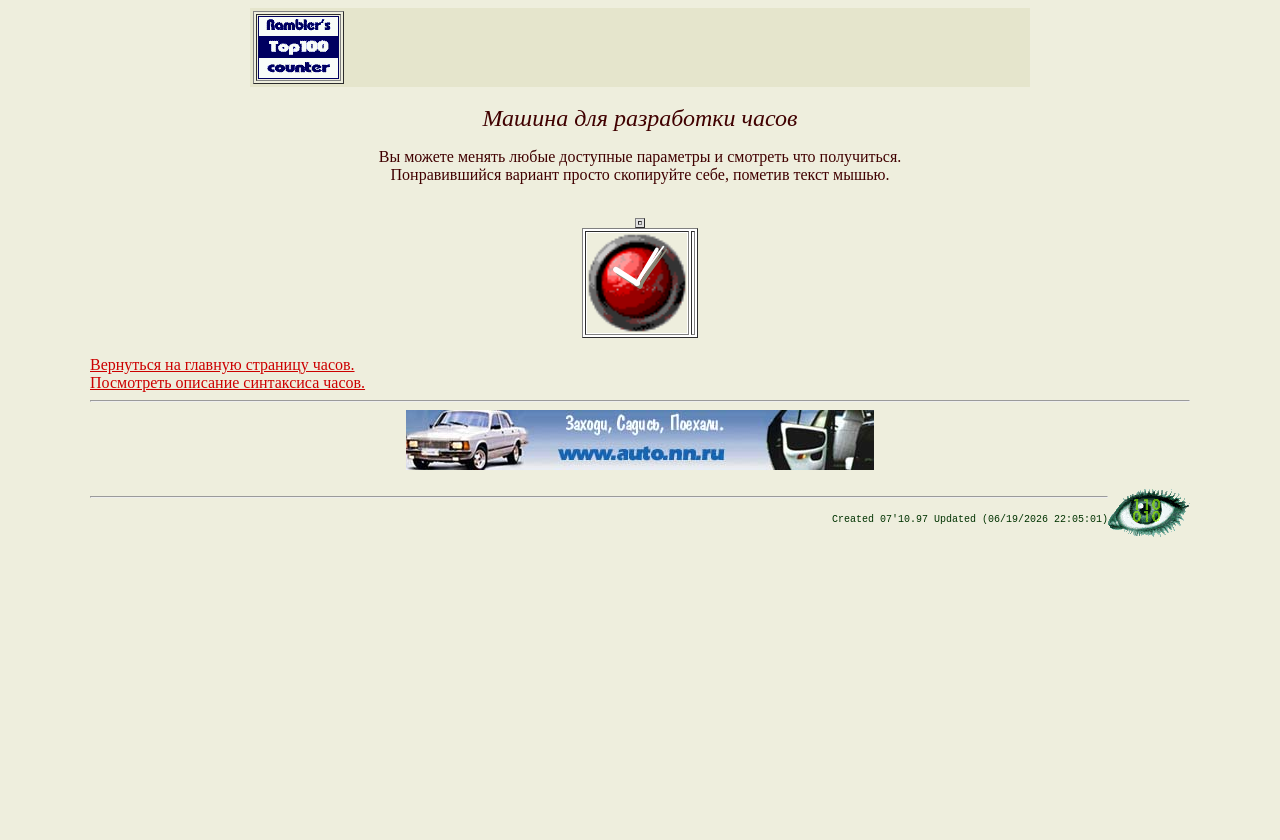
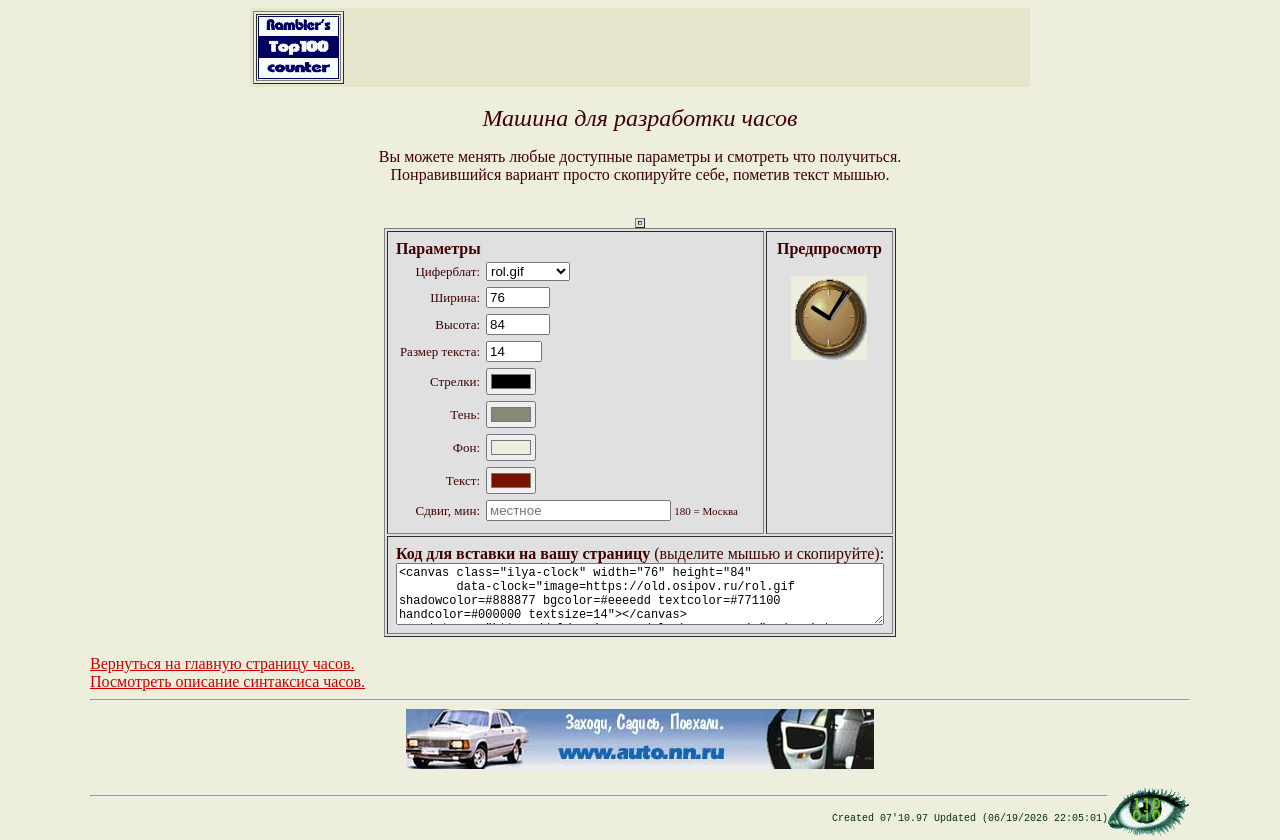
Before and after one commit to ilya000/old.osipov.ru, a plain HTML site: page c_conkit.htm in a window 1280 px wide. Before the commit the page ends 800 px from the top, so only its background shows below. Drawn offline with Linux system fonts and the light colour scheme.

Commit message:
Rebuild the clock construction kit (Clockconkit.class) as interactive JS
c_conkit.htm's original 'Машина для разработки часов' was the Clockconkit.class
applet — pick clock parameters, see the result, copy the code. Reconstruct it as a
JS panel (clock-kit.js): live controls (face, size, colours, text size, time offset),
a real-time preview via clock-canvas.js, and a ready-to-paste <canvas> snippet with
absolute URLs. Expose IlyaClock.start() from clock-canvas.js so the preview
re-renders on every change. Original applet preserved in original-java/.

```diff
--- a/c_conkit.htm
+++ b/c_conkit.htm
@@ -20,7 +20,7 @@
 <center>
 
 <Table border=1 bgcolor=#E0E0E0><tr><td>
-<!-- [ОРИГИНАЛ 1997, автор iLya] Ниже — исходный Java-апплет-конструктор Clockconkit.class. Не работает в современных браузерах; сохранён как история (класс в папке original-java/). Интерактивный конструктор намеренно не реконструирован — это была среда сборки часов, а не сами часы.
+<!-- [ОРИГИНАЛ 1997, автор iLya] Ниже — исходный Java-апплет-конструктор Clockconkit.class. Не работает в современных браузерах; сохранён как история (класс в папке original-java/). Рабочий интерактивный конструктор ниже — его реконструкция на JS (clock-kit.js).
 <APPLET CODE=Clockconkit.class Width=620 Height=220>
 <PARAM NAME="images" VALUE="dashb1.gif;dashb2.gif;dashb3.gif,dashb4.gif,dashb5.gif,dashb6.gif,dashb7.gif,dashb8.gif view.gif sunset.gif,round1.gif,globe.gif,nz.gif,
 rol.gif,comp.gif,incomb.gif">
@@ -29,19 +29,10 @@ Java not found.
 -->
 </td></tr></Table>
 
-<Table border=1 bgcolor=#FFFFFF>
-<tr><td>
-<!-- [ОРИГИНАЛ 1997, автор iLya] Ниже — исходный Java-апплет Clock.class. Не работает в современных браузерах (поддержка Java-апплетов прекращена ~2017); сохранён как история, сам класс лежит в папке original-java/. Живые часы под этим комментарием — авто-реконструкция на JS (clock-canvas.js) по строкам байт-кода класса.
-<APPLET CODE=Clock.class Width=100 Height=100>
-<PARAM NAME="clock" VALUE="image=round1.gif shadowcolor=#888877
- bgcolor=#EEEEdd textcolor=#FF0088 handcolor=#FFFFFF textsize=12">
-Java not found.
-</APPLET>
--->
-<canvas class="ilya-clock" width="100" height="100" data-clock="image=round1.gif shadowcolor=#888877
- bgcolor=#EEEEdd textcolor=#FF0088 handcolor=#FFFFFF textsize=12" style="vertical-align:middle"></canvas>
-</td><td>
-</td></tr></Table>
+<!-- Интерактивный конструктор часов — реконструкция апплета Clockconkit.class
+     на JavaScript (clock-kit.js + clock-canvas.js): меняешь параметры → живой
+     предпросмотр → готовый код для вставки. Оригинальный класс — в original-java/. -->
+<div id="clock-kit" style="max-width:640px;margin:0 auto"></div>
 </center>
 <br>
 
@@ -69,6 +60,7 @@ document.write("Updated ("+document.lastModified+")");
 
 
 <script src="clock-canvas.js"></script>
+<script src="clock-kit.js"></script>
 <script src="era-banners.js"></script>
 <script src="fix-images.js"></script>
 </BODY>
--- a/clock-canvas.js
+++ b/clock-canvas.js
@@ -122,6 +122,8 @@
   }
 
   function initOne(canvas) {
+    // повторный вызов (например, из конструктора) — снять старый таймер
+    if (canvas.__clockTimer) { clearInterval(canvas.__clockTimer); }
     var p = parseParams(canvas.getAttribute('data-clock'));
     var img = null;
     if (p.image) {
@@ -131,7 +133,7 @@
     var draw = makeDrawer(canvas, p, img);
     if (img) { img.onload = draw; img.onerror = draw; }
     draw();
-    setInterval(draw, 1000);
+    canvas.__clockTimer = setInterval(draw, 1000);
   }
 
   function initAll() {
@@ -139,6 +141,10 @@
     for (var i = 0; i < list.length; i++) initOne(list[i]);
   }
 
+  // Публичная точка входа — конструктор часов (clock-kit.js) перерисовывает
+  // предпросмотр, меняя data-clock и вызывая IlyaClock.start(canvas).
+  window.IlyaClock = { start: initOne, parse: parseParams };
+
   if (document.readyState === 'loading') {
     document.addEventListener('DOMContentLoaded', initAll);
   } else {
--- /dev/null
+++ b/clock-kit.js
@@ -0,0 +1,99 @@
+/*
+ *  clock-kit.js — интерактивный «конструктор часов» для c_conkit.htm.
+ *  -----------------------------------------------------------------------
+ *  Реконструкция апплета-конструктора Clockconkit.class (1997, автор iLya).
+ *  Оригинальный апплет давал менять параметры часов и сразу видеть результат,
+ *  а понравившийся вариант — скопировать. Java-апплеты больше не работают;
+ *  здесь то же самое на JS: меняешь параметры → живой предпросмотр (через
+ *  clock-canvas.js) → готовый код для вставки на свою страницу.
+ *  Оригинальный класс сохранён как история в original-java/Clockconkit.class.
+ */
+(function () {
+  // Циферблаты, доступные в архиве (часть исходного списка утрачена: dashb8,
+  // comp, incomb не сохранились ни в одной копии).
+  var FACES = ['rol.gif', 'globe.gif', 'sunset.gif', 'view.gif', 'round1.gif', 'nz.gif',
+               'dashb1.gif', 'dashb2.gif', 'dashb3.gif', 'dashb4.gif', 'dashb5.gif',
+               'dashb6.gif', 'dashb7.gif'];
+  var BASE = 'https://old.osipov.ru/';
+
+  function row(label, ctrl) {
+    return '<tr><td align=right valign=middle>' + label + ':</td><td>' + ctrl + '</td></tr>';
+  }
+
+  function build() {
+    var root = document.getElementById('clock-kit');
+    if (!root) return;
+
+    var st = { image: 'rol.gif', width: 76, height: 84, textsize: 14,
+               handcolor: '#000000', shadowcolor: '#888877', bgcolor: '#eeeedd',
+               textcolor: '#771100', timeoffset: '' };
+
+    var faceOpts = FACES.map(function (f) {
+      return '<option value="' + f + '"' + (f === st.image ? ' selected' : '') + '>' + f + '</option>';
+    }).join('');
+
+    root.innerHTML =
+      '<table border=1 cellpadding=8 bgcolor=#E0E0E0 style="margin:0 auto"><tr>' +
+        '<td valign=top><b>Параметры</b>' +
+          '<table cellpadding=2 style="font-size:13px">' +
+            row('Циферблат', '<select id=k_image>' + faceOpts + '</select>') +
+            row('Ширина',    '<input id=k_width type=number min=20 max=400 value=' + st.width + ' size=4>') +
+            row('Высота',    '<input id=k_height type=number min=20 max=400 value=' + st.height + ' size=4>') +
+            row('Размер текста', '<input id=k_textsize type=number min=6 max=40 value=' + st.textsize + ' size=4>') +
+            row('Стрелки',   '<input id=k_handcolor type=color value=' + st.handcolor + '>') +
+            row('Тень',      '<input id=k_shadowcolor type=color value=' + st.shadowcolor + '>') +
+            row('Фон',       '<input id=k_bgcolor type=color value=' + st.bgcolor + '>') +
+            row('Текст',     '<input id=k_textcolor type=color value=' + st.textcolor + '>') +
+            row('Сдвиг, мин', '<input id=k_timeoffset type=number value="" size=5 placeholder="местное"> <span style="font-size:11px">180 = Москва</span>') +
+          '</table>' +
+        '</td>' +
+        '<td valign=top align=center><b>Предпросмотр</b><br><br>' +
+          '<canvas id=k_preview class="ilya-clock" width=' + st.width + ' height=' + st.height + '></canvas>' +
+        '</td>' +
+      '</tr><tr>' +
+        '<td colspan=2><b>Код для вставки на вашу страницу</b> (выделите мышью и скопируйте):<br>' +
+          '<textarea id=k_code readonly rows=4 style="width:100%;font-family:monospace;font-size:12px"></textarea>' +
+        '</td>' +
+      '</tr></table>';
+
+    var preview = document.getElementById('k_preview');
+
+    function paramString(absolute) {
+      var s = 'image=' + (absolute ? BASE : '') + st.image +
+              ' shadowcolor=' + st.shadowcolor + ' bgcolor=' + st.bgcolor +
+              ' textcolor=' + st.textcolor + ' handcolor=' + st.handcolor +
+              ' textsize=' + st.textsize;
+      var off = parseInt(st.timeoffset, 10);
+      if (st.timeoffset !== '' && !isNaN(off)) s += ' timeoffset=' + off;
+      return s;
+    }
+
+    function refresh() {
+      preview.width = st.width;
+      preview.height = st.height;
+      preview.setAttribute('data-clock', paramString(false));
+      if (window.IlyaClock) window.IlyaClock.start(preview);
+      document.getElementById('k_code').value =
+        '<canvas class="ilya-clock" width="' + st.width + '" height="' + st.height + '"\n' +
+        '        data-clock="' + paramString(true) + '"></canvas>\n' +
+        '<script src="' + BASE + 'clock-canvas.js"><\/script>';
+    }
+
+    function bind(id, key) {
+      document.getElementById(id).addEventListener('input', function () {
+        st[key] = this.value;
+        refresh();
+      });
+    }
+    ['image', 'width', 'height', 'textsize', 'handcolor', 'shadowcolor',
+     'bgcolor', 'textcolor', 'timeoffset'].forEach(function (k) { bind('k_' + k, k); });
+
+    refresh();
+  }
+
+  if (document.readyState === 'loading') {
+    document.addEventListener('DOMContentLoaded', build);
+  } else {
+    build();
+  }
+})();
```
